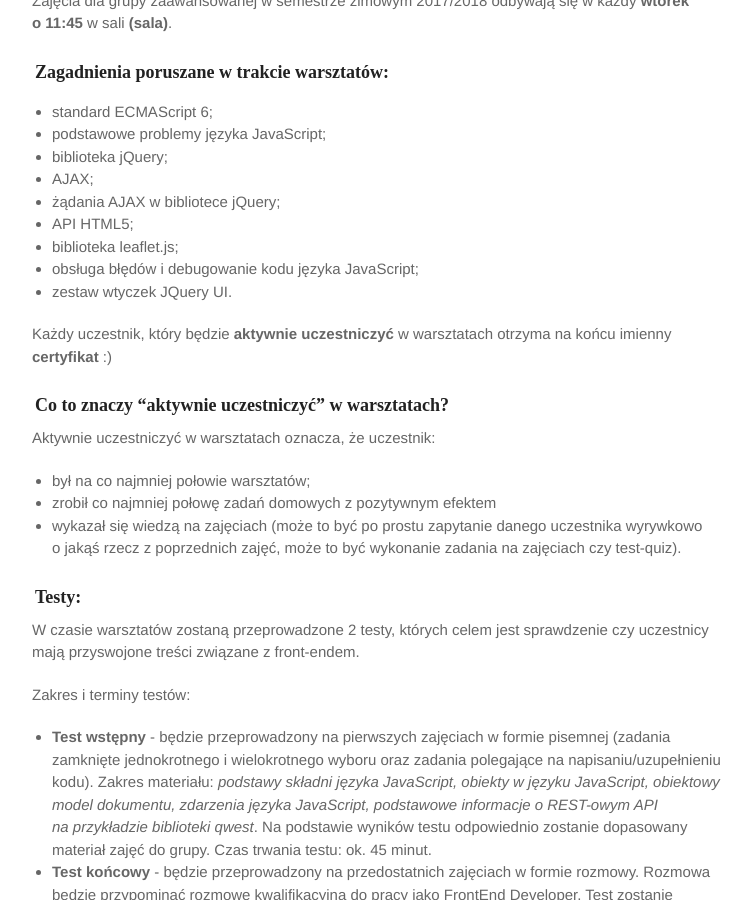
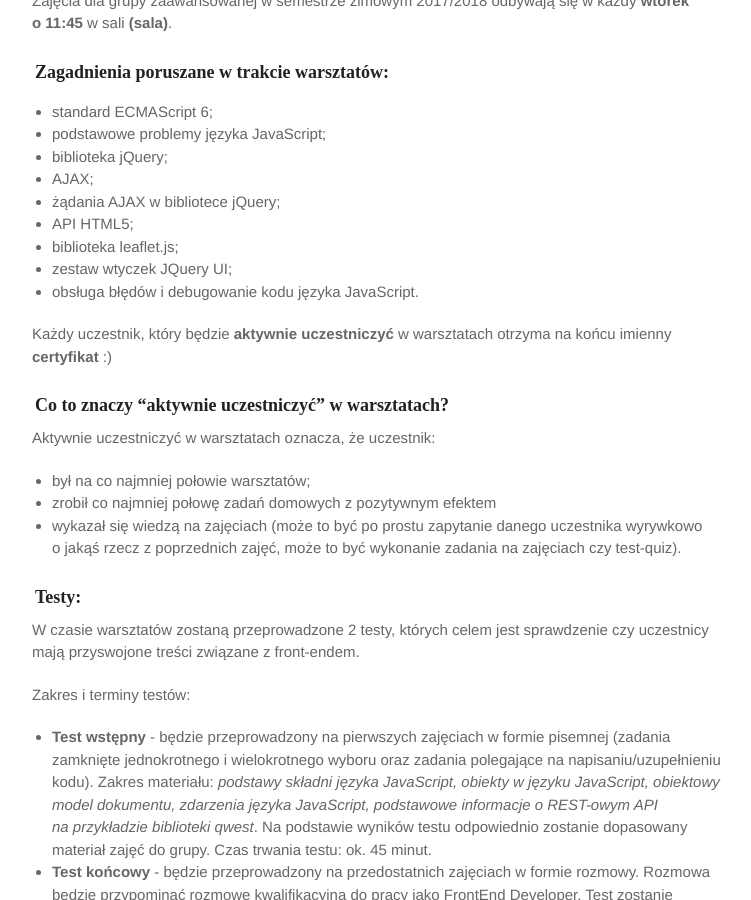
Before and after one commit to marcin-szczepanski/TWE, a Jekyll site: the page built from zajecia/2/informacje.md, in a window 1280 px wide and 900 px high, scrolled down 389 px. Shown: the whole window, without its empty margins (263-1014 px from the left). Built offline with Jekyll 4.4.1, drawn with Linux system fonts in a browser that asks for light colours; some web fonts are replaced.

```diff
--- a/zajecia/2/informacje.md
+++ b/zajecia/2/informacje.md
@@ -20,8 +20,8 @@ Zajęcia dla grupy zaawansowanej w semestrze zimowym 2017/2018 odbywają się w
 * żądania AJAX w bibliotece jQuery;
 *	API HTML5;
 *	biblioteka leaflet.js;
-*	obsługa błędów i debugowanie kodu języka JavaScript;
-*	zestaw wtyczek JQuery UI.
+*	zestaw wtyczek JQuery UI;
+*	obsługa błędów i debugowanie kodu języka JavaScript.
 
 Każdy uczestnik, który będzie **aktywnie uczestniczyć** w warsztatach otrzyma na końcu imienny **certyfikat** :)
 
```
